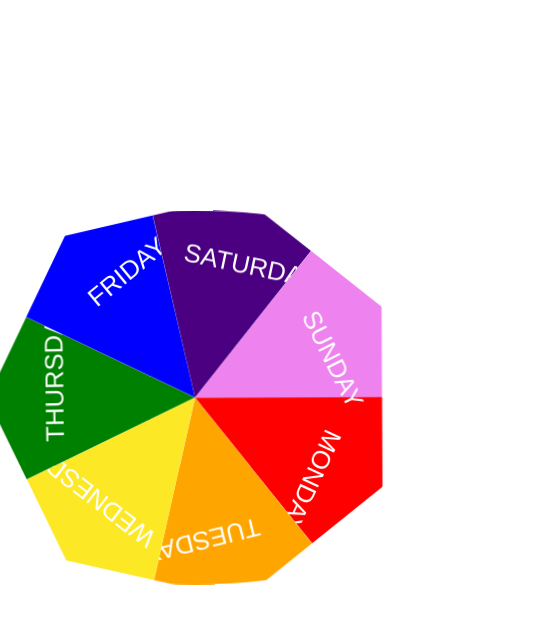
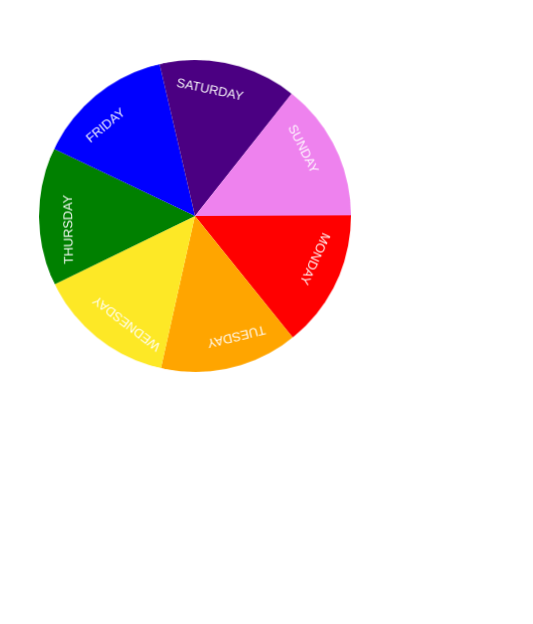
Before and after one commit to tkilgour/calendar-wheel, a website built with Vite: page index.html in a window 390 px wide. Shown: the whole page, 533 px wide, since content can reach past the window. Built offline with nearby package versions, Linux system fonts and the light colour scheme.

Commit message:
update for mobile

```diff
--- a/style.css
+++ b/style.css
@@ -13,6 +13,8 @@
 #clock {
   width: 80vh;
   height: 80vh;
+  max-width: 50em;
+  max-height: 50em;
   border-radius: 50%;
   overflow: hidden;
   position: relative;
@@ -50,6 +52,17 @@
   bottom: 0;
 }
 
+@media (max-width: 425px) {
+  #clock {
+    width: 80vw;
+    height: 80vw;
+  }
+
+  .clock__segment:after {
+    font-size: 0.8em;
+  }
+}
+
 @keyframes rotation {
   from {
     transform: rotate(359deg);
```
